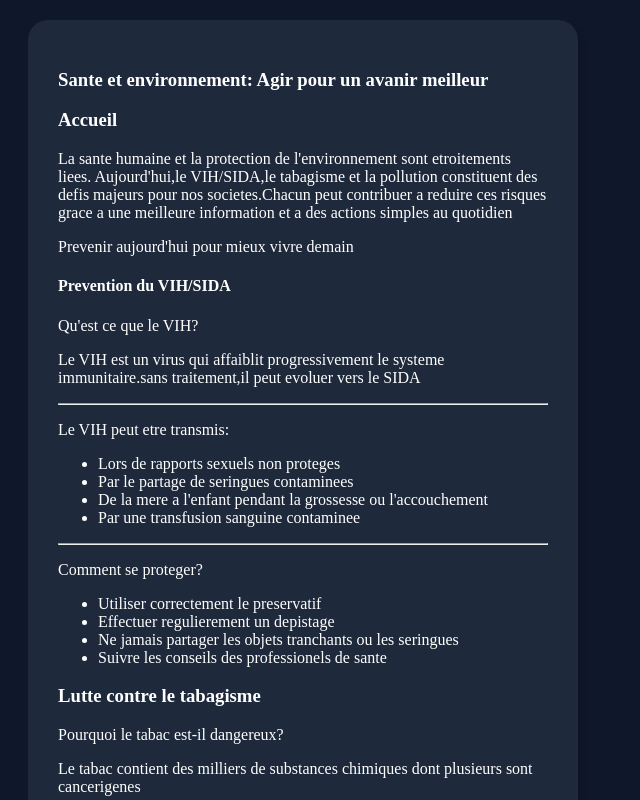
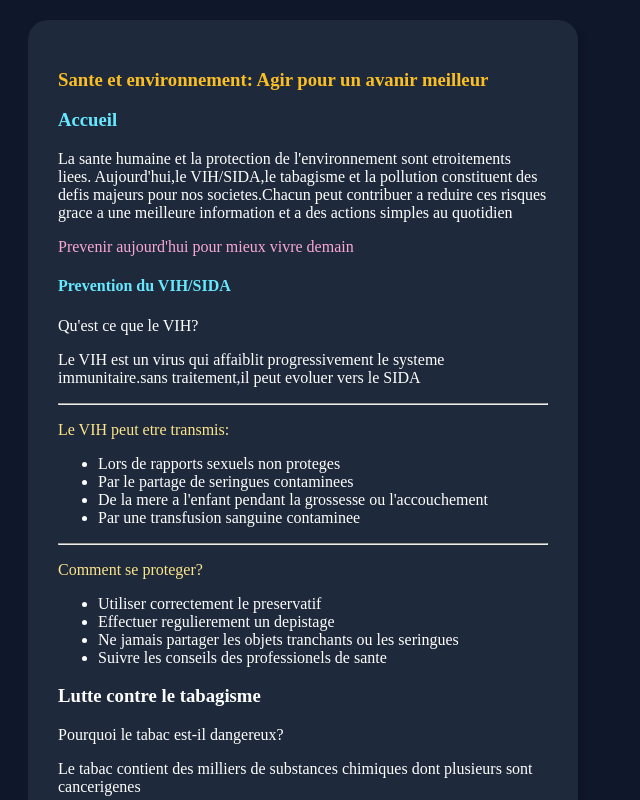
Before and after one commit to andyluscode/ProjetGroupe, a plain HTML site: page index.html in a window 1280 px wide. Shown: the top 800 px of the page, without its empty margins (0-640 px from the left). Drawn offline with Linux system fonts and the light colour scheme.

Commit message:
Angel BASANDJA

```diff
--- a/index.html
+++ b/index.html
@@ -8,19 +8,19 @@
 </head>
 <body>
   <div class="pp">
-    <h3>Sante et environnement: Agir pour un avanir meilleur</h3>
+    <h3 class="a">Sante et environnement: Agir pour un avanir meilleur</h3>
 
-      <h3>Accueil</h3>
+      <h3 class="ann">Accueil</h3>
       <p>La sante humaine et la protection de l'environnement sont etroitements liees. Aujourd'hui,le VIH/SIDA,le tabagisme et la pollution constituent des defis majeurs pour nos societes.Chacun peut contribuer a reduire ces risques grace a une meilleure information et a des actions simples au quotidien</p>
 
       <p class="bpage">Prevenir aujourd'hui pour mieux vivre demain</p>
 
-    <h4>Prevention du VIH/SIDA</h4>
+    <h4 class="ann">Prevention du VIH/SIDA</h4>
      <p>Qu'est ce que le VIH?</p>
      <p>Le VIH est un virus qui affaiblit progressivement le systeme immunitaire.sans traitement,il peut evoluer vers le SIDA</p>
 
      <hr>
-      <p>Le VIH peut etre transmis:</p>
+      <p class="ange">Le VIH peut etre transmis:</p>
       <ul>
         <li>Lors de rapports sexuels non proteges</li>
         <li>Par le partage de seringues contaminees </li>
@@ -28,7 +28,7 @@
         <li>Par une transfusion sanguine contaminee</li>
       </ul>
       <hr>
-      <p>Comment se proteger?</p>
+      <p class="ange">Comment se proteger?</p>
       <ul>
         <li>Utiliser correctement le preservatif</li>
         <li>Effectuer regulierement un depistage</li>
@@ -41,14 +41,14 @@
       <p>Le tabac contient des milliers de substances chimiques dont plusieurs sont cancerigenes</p>
 
 
-      <p>Consequences sur la sante</p>
+      <p class="ange">Consequences sur la sante</p>
       <ul>
         <li>Cancer du poumon</li>
         <li>Maladies cardiovasculaires</li>
         <li>Vieillissement premature</li>
       </ul>
 
-
+    Pour en savoir plus sur l'environnement, cliquez ici<a href="ssa.html"></a>
     </div>
 
 </div>
--- a/style.css
+++ b/style.css
@@ -11,3 +11,15 @@ body{
     background-color: #0F172A;
     color: white;
 }
+.ange{
+color: #FDE68A;
+}
+.ann{
+    color: #67E8FE;
+}
+.a{
+    color: #FBBF24;
+}
+.bpage{
+    color: #F9A8D4;
+}
```
Also changed, not shown: ssa.html (added, +24 -0 lines).
